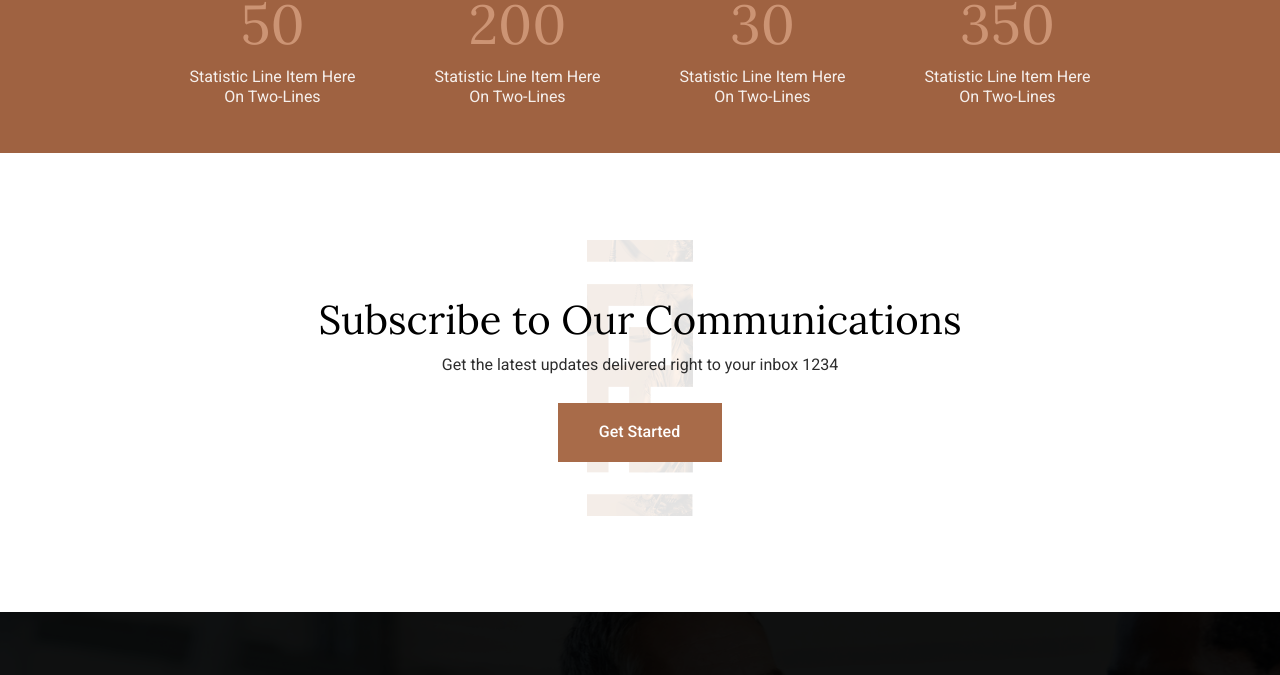
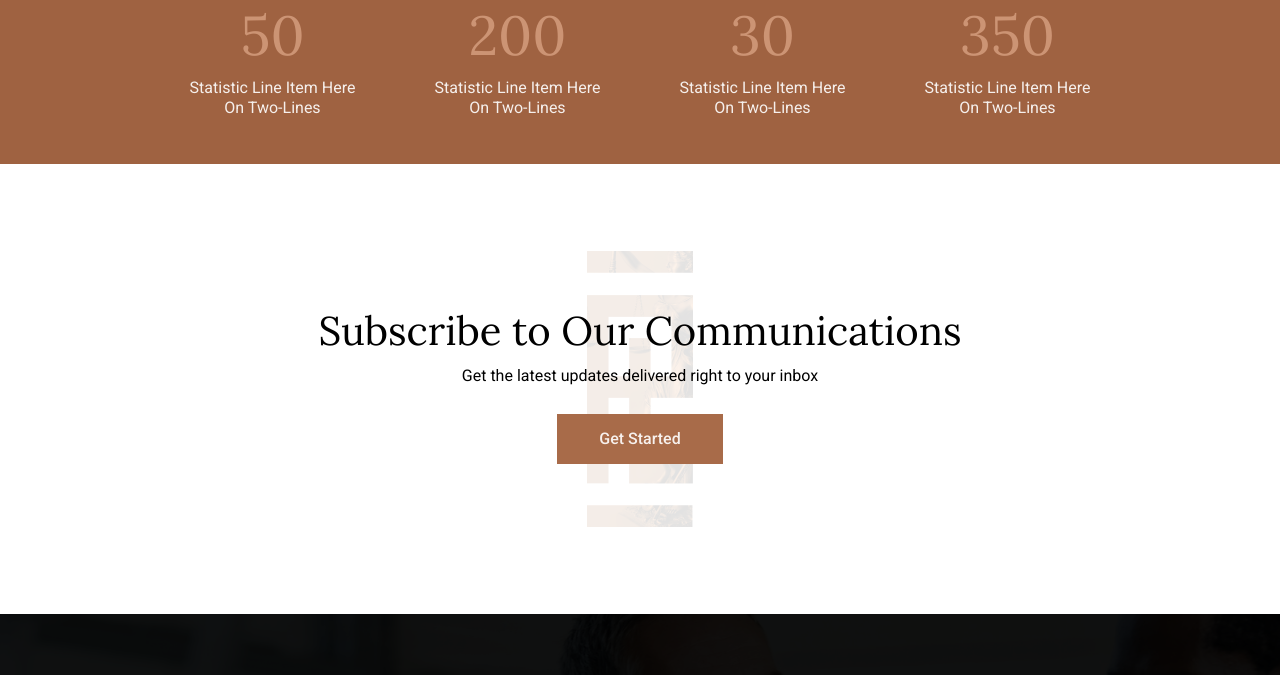
Before and after one commit to MiriyalaMuraliKrishna/phillips-html, a website: page index.html in a window 1280 px wide. Shown: the part 1473-2148 px from the top of the page. Drawn offline with Linux system fonts and the light colour scheme.

Commit message:
subscribe is done

```diff
--- a/css/_reset.css
+++ b/css/_reset.css
@@ -96,7 +96,7 @@ input[type="button"]:active, input[type="reset"]:active, input[type="submit"]:ac
 .search-submit {display: none;}
 
 /* Buttons */
-button, .button{ display: inline-block; font-size: 1.125rem; font-weight: 500; font-family: 'Roboto', sans-serif; line-height: 1.22; letter-spacing: normal; padding: 8px 17px 9px; vertical-align: middle; cursor: pointer; border: none; background-color: var(--copperplate-color); border-radius: 0; position: relative; transition: all 0.3s ease-in-out; text-align: center; color: var(--text-color); }
+button, .button{padding: 13px 42px 13px;  display: inline-block; font-size: 1rem; line-height: 1.5; font-weight: 500; font-family: 'Roboto', sans-serif; letter-spacing: normal; vertical-align: middle; cursor: pointer; border: none; background-color: var(--copperplate-color); border-radius: 0; position: relative; transition: all 0.3s ease-in-out; text-align: center; color: var(--white-90); }
 button:hover, .button:hover{background-image: linear-gradient(to left, #ffb405 0%, #ff666b 108%); color: var(--text-color);}
 
 /* Placeholder text color -- selectors need to be separate to work. */
--- a/css/_subscribe-page.css
+++ /dev/null
@@ -1,7 +0,0 @@
-
-.subscribe{padding: 60px 0; }
-.subscribe-main{text-align: center; padding: 82px 0 90px;z-index: 1;}
-.subscribe-main::before{content: ""; position: absolute; width: 106px; height: 276px; background-image: url("../images/subscribe-img@2x.png"); background-size: cover; top: 27px; left: 50%; transform: translateX(-50%); z-index: -1; opacity: 0.11; }
-.subscribe-main h2{margin-bottom: 6px; }
-.subscribe-main p{color: #2d2d2d; line-height: 1.75; }
-.subscribe-main .button-full{display:inline-block; padding: 15px 42px 16px 41px; background-color: var(--copperplate-color); color: var(--white); font-weight: 500; line-height: 1.75;}
--- /dev/null
+++ b/css/_subscribe-section.css
@@ -0,0 +1,5 @@
+
+.subscribe-wrap{padding: 60px 0 60px }
+.subscribe-main{padding: 82px 0 90px; }
+.subscribe-icon{width: 106px; height: 276px; top: 27px; left: 50%; transform: translateX(-50%); background-repeat: no-repeat; background-size: cover;  z-index: -1; opacity: 0.11; position: absolute;}
+.subscribe-main h2{margin-bottom: 6px; }
--- a/index.html
+++ b/index.html
@@ -119,14 +119,17 @@
 </div>
 </section>
 
-<section class="subscribe">
-    <div class="container">
-        <div class="subscribe-main pos-relative">
-            <h2>Subscribe to Our Communications</h2>
-            <p>Get the latest updates delivered right to your inbox 1234</p>
-            <a href="#" class="button-full">Get Started</a>
-        </div>
+<section class="subscribe-section">
+<div class="container">
+<div class="subscribe-wrap aligncenter">
+    <div class="subscribe-main pos-relative">
+        <div class="subscribe-icon" style="background-image: url('images/subscribe-img@2x.png')"></div>
+        <h2>Subscribe to Our Communications</h2>
+        <p>Get the latest updates delivered right to your inbox</p>
+        <a href="#" class="button">Get Started</a>
     </div>
+</div>
+</div>
 </section>
 
 <footer class="footer-main pos-relative">
@@ -223,8 +226,8 @@
     </div>
 </div>
 </footer>
+<script src="./dist/core.bundle.js"></script>
 </div><!-- site-main-cover ends -->
 </div><!-- home div ends here -->
-<script src="./dist/core.bundle.js"></script>
 </body>
 </html>
--- a/style.css
+++ b/style.css
@@ -21,4 +21,4 @@ Text Domain:
 @import url("css/_header.css");
 @import url("css/_footer.css");
 @import url("css/home-page.css");
-@import url("css/_subscribe-page.css");
+@import url("css/_subscribe-section.css");
```
